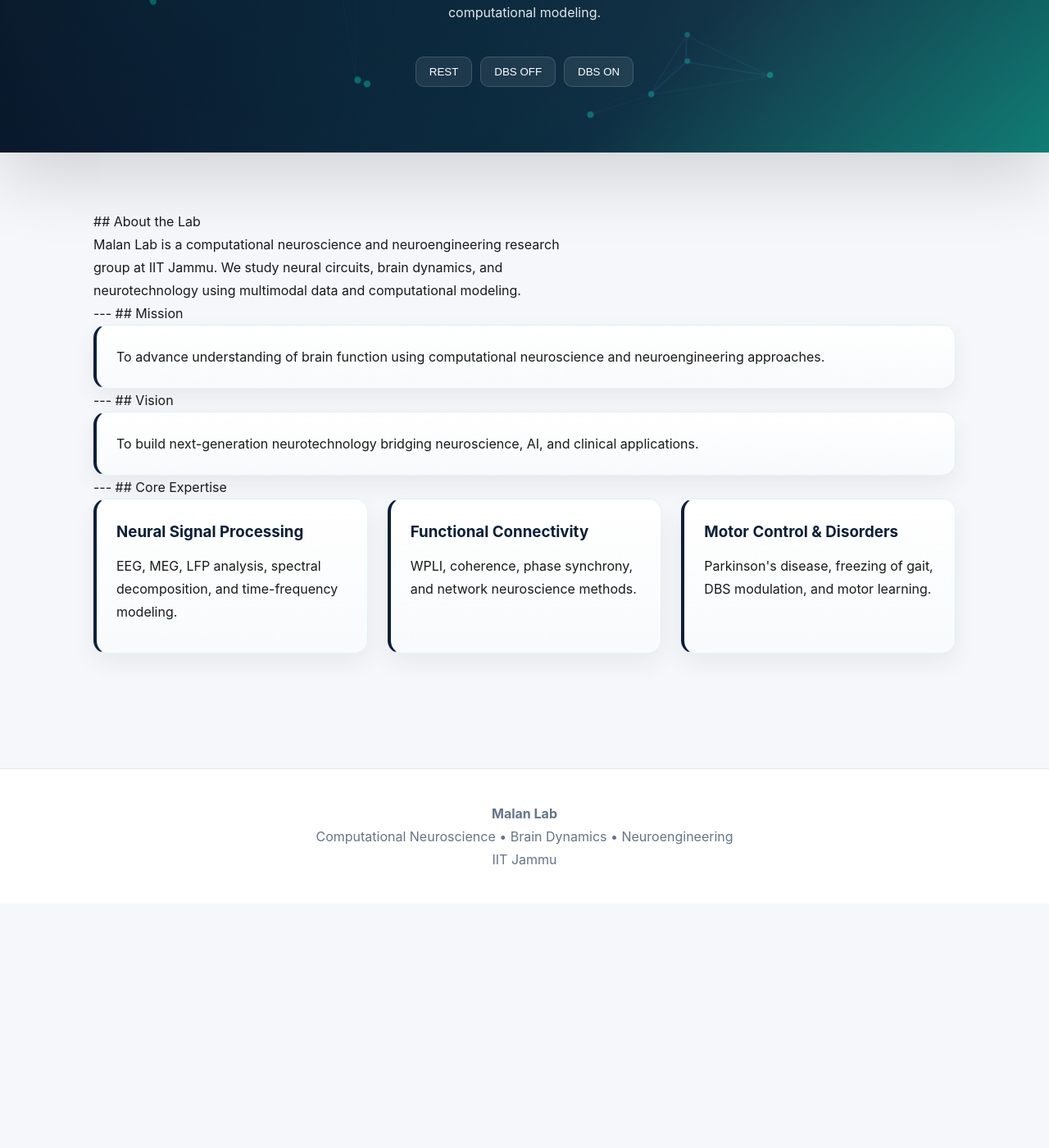
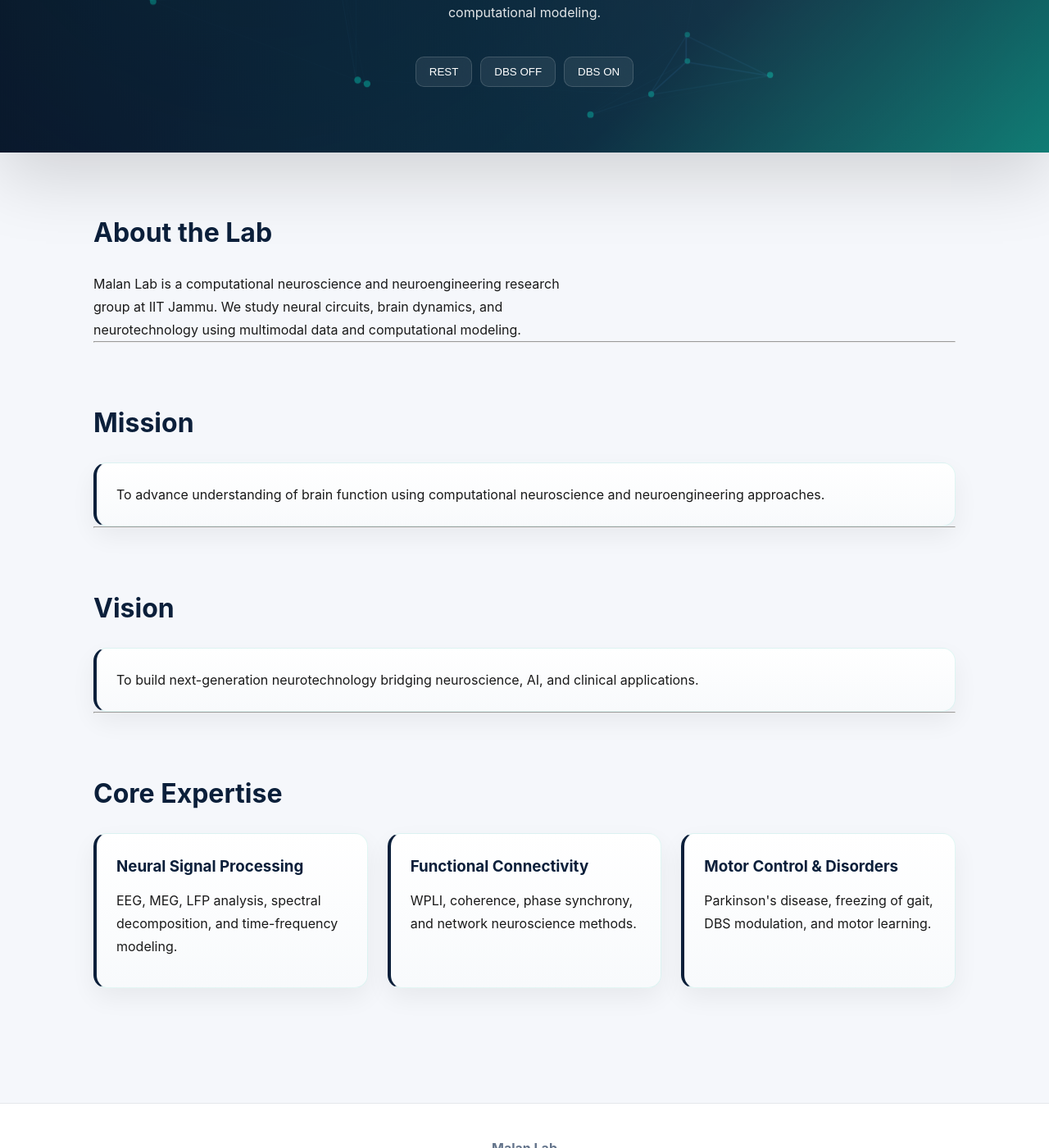
Before and after one commit to malanlab/malanlab.github.io, a Jekyll site: the page built from index.md, in a window 1280 px wide and 1400 px high, scrolled down 499 px. Shown: the whole window at 82% size. Built offline with Jekyll 4.4.1, drawn with Linux system fonts in a browser that asks for light colours; before the commit the page ends 1601 px from its top, so only the background shows below that.

Commit message:
Update index.md

```diff
--- a/index.md
+++ b/index.md
@@ -7,7 +7,7 @@
 
 <div class="container">
 
-## About the Lab
+<h2>About the Lab</h2>
 
 <div class="about-grid">
 
@@ -17,25 +17,25 @@
 
 </div>
 
----
+<hr>
 
-## Mission
+<h2>Mission</h2>
 
 <div class="card">
 To advance understanding of brain function using computational neuroscience and neuroengineering approaches.
 </div>
 
----
+<hr>
 
-## Vision
+<h2>Vision</h2>
 
 <div class="card">
 To build next-generation neurotechnology bridging neuroscience, AI, and clinical applications.
 </div>
 
----
+<hr>
 
-## Core Expertise
+<h2>Core Expertise</h2>
 
 <div class="grid">
 
```
